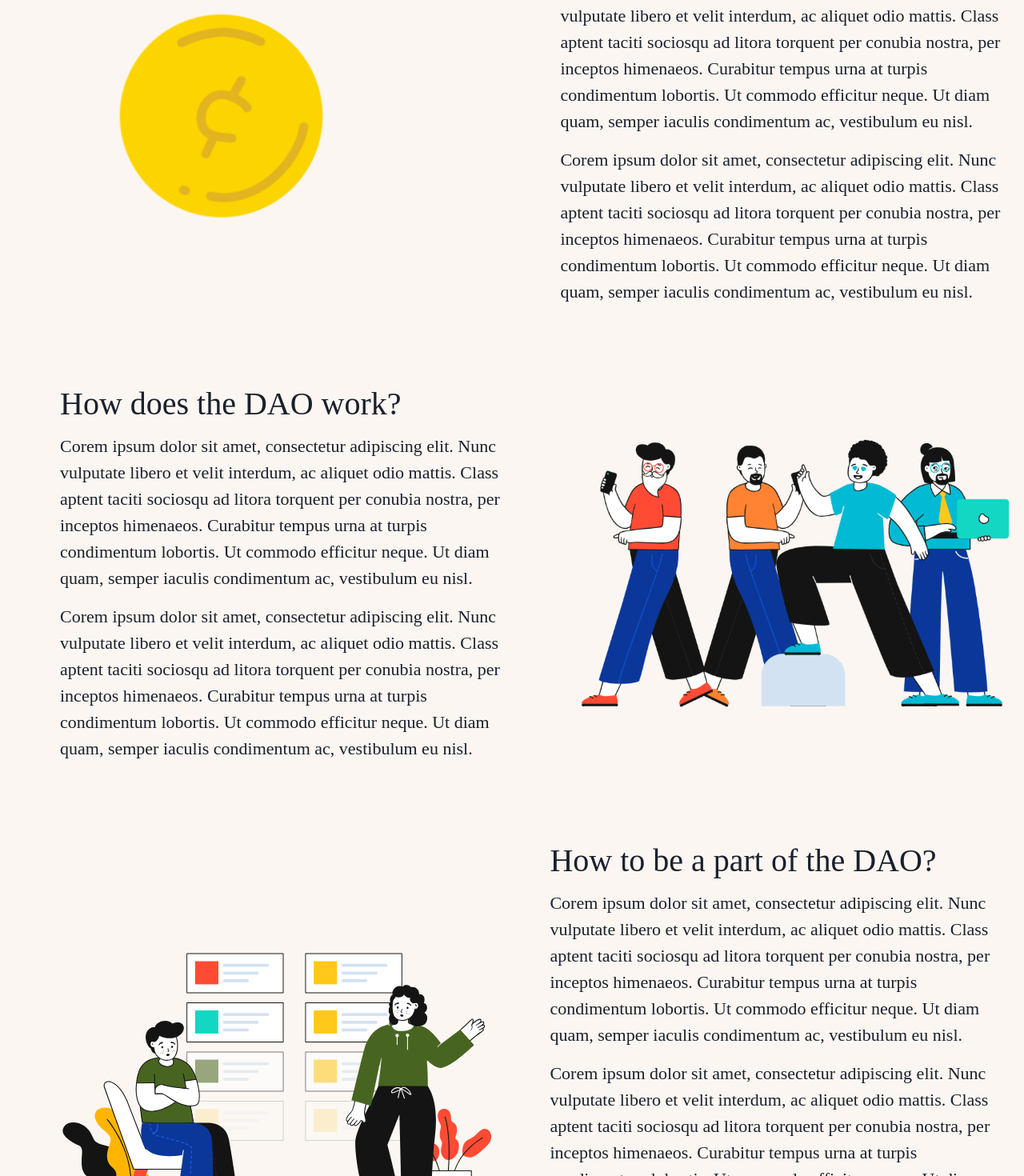
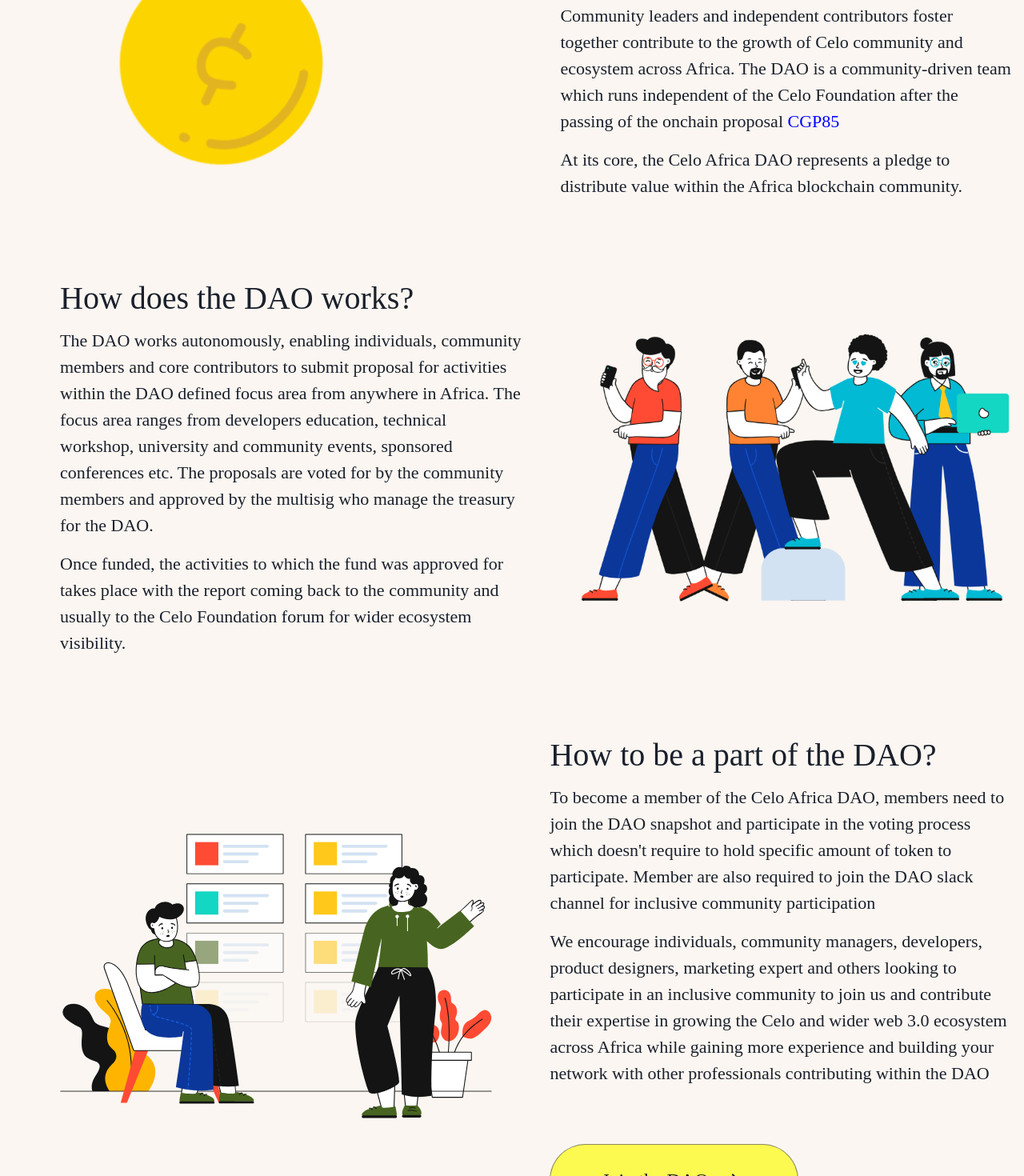
Before and after one commit to Mentor-Ntech/celo-africa-dao, a Next.js app: page / in a window 1280 px wide. Shown: the part 760-2230 px from the top of the page at 80% size. Built offline with nearby package versions, Linux system fonts and the light colour scheme.

Commit message:
content implemented .#40

```diff
--- a/components/About/About.js
+++ b/components/About/About.js
@@ -25,7 +25,14 @@
 const About = () => {
   return (
     <>
-      <Container as="section" maxW="auto" bg="#FBF6F1" pt="119px" pl={{md: "75px", base: "22px"}}>
+      <Container
+        as="section"
+        maxW="auto"
+        bg="#FBF6F1"
+        pt="119px"
+        pl={{ md: "75px", base: "22px" }}
+        id="about"
+      >
         <Flex columnGap="222px" alignItems="center" pb="100px">
           <ChakraBox
             animate={{
@@ -44,64 +51,71 @@
             <Image src={Coin} />
           </ChakraBox>
 
-        <Box as="div" width={{ base: "700px", "2xl": "100%" }} >
-          <Heading as="h2"
-            fontSize={{md: "40px", base: "22px"}}
-            fontWeight={{md: "700px", base: "700px"}}
+          <Box as="div" width={{ base: "700px", "2xl": "100%" }}>
+            <Heading
+              as="h2"
+              fontSize={{ md: "40px", base: "22px" }}
+              fontWeight={{ md: "700px", base: "700px" }}
               fontFamily="PT Serif"
               mb="12px"
-
             >
               What is Celo Africa DAO?
             </Heading>
 
-          <Text fontSize={{md: "22px", base: "18px"}} fontFamily="Sofia Sans" fontWeight="200px" mb="15px">
-            Corem ipsum dolor sit amet, consectetur adipiscing elit. Nunc
-            vulputate libero et velit interdum, ac aliquet odio mattis. Class
-            aptent taciti sociosqu ad litora torquent per conubia nostra, per
-            inceptos himenaeos. Curabitur tempus urna at turpis condimentum
-            lobortis. Ut commodo efficitur neque. Ut diam quam, semper iaculis
-            condimentum ac, vestibulum eu nisl.
+            <Text
+              fontSize={{ md: "22px", base: "18px" }}
+              fontFamily="Sofia Sans"
+              fontWeight="200px"
+              mb="15px"
+            >
+              Celo Africa DAO is a community of Developers, Designers, Community leaders and independent
+              contributors foster together contribute to the growth of Celo community and ecosystem across
+              Africa. The DAO is a community-driven team which runs independent of the Celo Foundation after the
+              passing of the onchain proposal <Link className="proposal" href="https://celo.stake.id/#/proposal/85 " target="_blank">CGP85</Link>
             </Text>
 
-          <Text fontSize={{md: "22px", base: "18px"}} fontFamily="Sofia Sans" fontWeight="200px">
-            Corem ipsum dolor sit amet, consectetur adipiscing elit. Nunc
-            vulputate libero et velit interdum, ac aliquet odio mattis. Class
-            aptent taciti sociosqu ad litora torquent per conubia nostra, per
-            inceptos himenaeos. Curabitur tempus urna at turpis condimentum
-            lobortis. Ut commodo efficitur neque. Ut diam quam, semper iaculis
-            condimentum ac, vestibulum eu nisl.
+            <Text
+              fontSize={{ md: "22px", base: "18px" }}
+              fontFamily="Sofia Sans"
+              fontWeight="200px"
+            >
+              At its core, the Celo Africa DAO represents a pledge to distribute value within
+              the Africa blockchain community.
             </Text>
           </Box>
         </Flex>
 
         <Flex columnGap="72px" alignItems="center" pb="100px">
-        <Box as="div" width={{ base: "700px", "2xl": "100%" }} >
-          <Heading as="h2"
-            fontSize={{md: "40px", base: "22px"}}
-            fontWeight={{md: "700px", base: "700px"}}
+          <Box as="div" width={{ base: "700px", "2xl": "100%" }}>
+            <Heading
+              as="h2"
+              fontSize={{ md: "40px", base: "22px" }}
+              fontWeight={{ md: "700px", base: "700px" }}
               fontFamily="PT Serif"
               mb="12px"
-
             >
-            How does the DAO work?
+              How does the DAO works?
             </Heading>
 
-          <Text fontSize={{md: "22px", base: "18px"}} fontFamily="Sofia Sans" fontWeight="200px" mb="15px">
-            Corem ipsum dolor sit amet, consectetur adipiscing elit. Nunc
-            vulputate libero et velit interdum, ac aliquet odio mattis. Class
-            aptent taciti sociosqu ad litora torquent per conubia nostra, per
-            inceptos himenaeos. Curabitur tempus urna at turpis condimentum
-            lobortis. Ut commodo efficitur neque. Ut diam quam, semper iaculis
-            condimentum ac, vestibulum eu nisl.
+            <Text
+              fontSize={{ md: "22px", base: "18px" }}
+              fontFamily="Sofia Sans"
+              fontWeight="200px"
+              mb="15px"
+            >
+              The DAO works autonomously, enabling individuals, community members and core contributors
+              to submit proposal for activities within the DAO defined focus area from anywhere in Africa.
+              The focus area ranges from developers education, technical workshop, university and community events,
+              sponsored conferences etc. The proposals are voted for by the community members and approved by the multisig
+              who manage the treasury for the DAO.
             </Text>
-          <Text fontSize={{md: "22px", base: "18px"}} fontFamily="Sofia Sans" fontWeight="200px">
-            Corem ipsum dolor sit amet, consectetur adipiscing elit. Nunc
-            vulputate libero et velit interdum, ac aliquet odio mattis. Class
-            aptent taciti sociosqu ad litora torquent per conubia nostra, per
-            inceptos himenaeos. Curabitur tempus urna at turpis condimentum
-            lobortis. Ut commodo efficitur neque. Ut diam quam, semper iaculis
-            condimentum ac, vestibulum eu nisl.
+            <Text
+              fontSize={{ md: "22px", base: "18px" }}
+              fontFamily="Sofia Sans"
+              fontWeight="200px"
+            >
+              Once funded, the activities to which the fund was approved for takes place with the report coming back
+              to the community and usually to the Celo Foundation forum for wider ecosystem visibility.
             </Text>
           </Box>
 
@@ -115,57 +129,60 @@
             <Image src={Feed} />
           </ChakraBox>
 
-        <Box as="div" width={{ base: "700px", "2xl": "100%" }} >
-          <Heading as="h2"
-            fontSize={{md: "40px", base: "22px"}}
-            fontWeight={{md: "700px", base: "700px"}}
+          <Box as="div" width={{ base: "700px", "2xl": "100%" }}>
+            <Heading
+              as="h2"
+              fontSize={{ md: "40px", base: "22px" }}
+              fontWeight={{ md: "700px", base: "700px" }}
               fontFamily="PT Serif"
               mb="12px"
-
             >
               How to be a part of the DAO?
-
             </Heading>
 
-          <Text fontSize={{md: "22px", base: "18px"}} fontFamily="Sofia Sans" fontWeight="200px" mb="15px">
-            Corem ipsum dolor sit amet, consectetur adipiscing elit. Nunc
-            vulputate libero et velit interdum, ac aliquet odio mattis. Class
-            aptent taciti sociosqu ad litora torquent per conubia nostra, per
-            inceptos himenaeos. Curabitur tempus urna at turpis condimentum
-            lobortis. Ut commodo efficitur neque. Ut diam quam, semper iaculis
-            condimentum ac, vestibulum eu nisl.
+            <Text
+              fontSize={{ md: "22px", base: "18px" }}
+              fontFamily="Sofia Sans"
+              fontWeight="200px"
+              mb="15px"
+            >
+              To become a member of the Celo Africa DAO, members need to join the DAO snapshot and participate in the voting process
+              which doesn't require to hold specific amount of token to participate. Member are also required to join
+              the DAO slack channel for inclusive community participation
             </Text>
-          <Text fontSize={{md: "22px", base: "18px"}} fontFamily="Sofia Sans" fontWeight="200px">
-            Corem ipsum dolor sit amet, consectetur adipiscing elit. Nunc
-            vulputate libero et velit interdum, ac aliquet odio mattis. Class
-            aptent taciti sociosqu ad litora torquent per conubia nostra, per
-            inceptos himenaeos. Curabitur tempus urna at turpis condimentum
-            lobortis. Ut commodo efficitur neque. Ut diam quam, semper iaculis
-            condimentum ac, vestibulum eu nisl.
+            <Text
+              fontSize={{ md: "22px", base: "18px" }}
+              fontFamily="Sofia Sans"
+              fontWeight="200px"
+            >
+              We encourage individuals, community managers, developers, product designers, marketing expert and others
+              looking to participate in an inclusive community to join us and
+              contribute their expertise in growing the Celo and wider web 3.0 ecosystem across Africa while gaining
+              more experience and building your network with other professionals contributing within the DAO
             </Text>
+
+            <Link href="https://join.slack.com/t/celoafricadao/shared_invite/zt-281hoym9f-lkz06ZlcroG7fZDffmjvCA" target="_blank">
             <Button
               rightIcon={<ArrowForwardIcon />}
               bg="#FCF951"
-            borderRadius={{lg: "60px", md: "60px", base: "60px"}}
-            width={{lg: "311px", md: "246px", base: "193px"}}
-            height={{lg: "90px", md: "48px", base: "48px"}}
+              borderRadius={{ lg: "60px", md: "60px", base: "60px" }}
+              width={{ lg: "311px", md: "246px", base: "193px" }}
+              height={{ lg: "90px", md: "48px", base: "48px" }}
               gap="10px"
               mt="72px"
               pl="10px"
               border="1px solid rgba(103, 103, 103, 0.75)"
-            fontSize={{lg: "24px", md: "18px", sm: "16px"}}
+              fontSize={{ lg: "24px", md: "18px", sm: "16px" }}
               fontFamily="Sofia Sans"
               fontWeight="400px"
               display="flex"
               justifyContent="center"
               alignItems="center"
             >
-            <Link href="/">Join the DAO</Link>
+              Join the DAO
             </Button>
+            </Link>
           </Box>
-
-
-
         </Flex>
         {/*
       <Flex columnGap="61px" alignItems="center">
@@ -218,9 +235,7 @@
         </Box>
       </Flex> */}
       </Container>
-
     </>
-
   );
 };
 
--- a/components/FAQS/Faqs.js
+++ b/components/FAQS/Faqs.js
@@ -15,25 +15,25 @@
     id: 1,
     question: "What controls the DAO?",
     answer:
-      "do eiusmod tempor incididunt ut labore et dolore magna aliqua.Ut enim ad minim veniam, quis nostrud exercitation ullamcolaboris nisi ut aliquip ex ea commodo consequat.",
+      "The DAO runs autonomously without a central control. The governance works that anyone is allowed to submit proposal but the multisig holders are in charge to review a proposal for the community to the vote on",
   },
   {
     id: 2,
     question: "How does the DAO work?",
     answer:
-      "do eiusmod tempor incididunt ut labore et dolore magna aliqua.Ut enim ad minim veniam, quis nostrud exercitation ullamcolaboris nisi ut aliquip ex ea commodo consequat.",
+      "The DAO works autonomously, enabling individuals, community members and core contributors to submit proposal for activities within the DAO defined focus area from anywhere in Africa. The focus area ranges from developers education, technical workshop, university and community events, sponsored conferences etc. The proposals are voted for by the community members and approved by the multisig who manage the treasury for the DAO.",
   },
   {
     id: 3,
     question: " How can i be part of the DAO?",
     answer:
-      "do eiusmod tempor incididunt ut labore et dolore magna aliqua.Ut enim ad minim veniam, quis nostrud exercitation ullamcolaboris nisi ut aliquip ex ea commodo consequat.",
+      "To become a member of the Celo Africa DAO, members need to join the DAO snapshot and participate in the voting process which doesn't require to hold specific amount of token to participate. Member are also required to join the DAO slack channel for inclusive community participation",
   },
   {
     id: 4,
     question: "When was the DAO created?",
     answer:
-      "do eiusmod tempor incididunt ut labore et dolore magna aliqua.Ut enim ad minim veniam, quis nostrud exercitation ullamcolaboris nisi ut aliquip ex ea commodo consequat.",
+      "The DAO proposal was passed in March 2023, following passing of the onchain proposal CGP85 https://celo.stake.id/#/proposal/85",
   },
 ];
 
@@ -41,11 +41,12 @@
   return (
     <>
       <Flex
-        as="faq"
+        as="div"
         bg="#fbf6f1"
         py="20px"
         px={{ base: "15px", sm: "80px", md: "120px", lg: "200px" }}
         flexDirection="column"
+        id="faqs"
       >
         <Heading
           as="h2"
--- a/components/FeaturedArticles/FeaturedArticles.js
+++ b/components/FeaturedArticles/FeaturedArticles.js
@@ -23,7 +23,7 @@
 
 const FeaturedArticles = () => {
   return (
-    <Container as="section" bg="#fbf6f1" maxWidth="auto" pt="60px" pb="120px">
+    <Container as="section" bg="#fbf6f1" maxWidth="auto" pt="60px" pb="120px" id="blogs">
       <Heading
         as="h2"
         textAlign="center"
@@ -31,6 +31,7 @@
         fontSize="40px"
         fontWeight="700"
         mb="20"
+
       >
         Featured Articles
       </Heading>
@@ -182,7 +183,7 @@
               justifyContent="center"
               alignItems="center"
             >
-              <Link href="/">See More</Link>
+              <Link href="https://celoafricadao.hashnode.dev/">See More</Link>
             </Box>
           </TabPanel>
 
--- a/components/Team/Team.js
+++ b/components/Team/Team.js
@@ -75,6 +75,7 @@
       pt={{ base: "62px", lg: "72px" }}
       pb="139px"
       color="#F7F7F7"
+      id="team"
     >
       <Box textAlign="center" fontFamily="PT Serif">
         <Heading
--- a/components/VisionMission/VisionMission.js
+++ b/components/VisionMission/VisionMission.js
@@ -35,12 +35,9 @@
           </Heading>
 
           <Text fontSize="24px" color="#fff" fontFamily="sofia-sans">
-            Corem ipsum dolor sit amet, consectetur adipiscing elit. Nunc
-            vulputate libero et velit interdum, ac aliquet odio mattis. Class
-            aptent taciti sociosqu ad litora torquent per conubia nostra, per
-            inceptos himenaeos. Curabitur tempus urna at turpis condimentum
-            lobortis. Ut commodo efficitur neque. Ut diam quam, semper iaculis
-            condimentum ac, vestibulum eu nisl.
+            The connectedness of individuals from different background working together to achieve the same
+            mission of a healthy ecosystem where everyone can thrive irrespective of their experience is the kind of community
+            we envisage to build in Celo Africa DAO.
           </Text>
 
           <Button
@@ -75,17 +72,18 @@
             </Heading>
 
             <Text fontSize="24px" color="#fff" fontFamily="Sofia Sans">
-              Corem ipsum dolor sit amet, consectetur adipiscing elit. Nunc
-              vulputate libero et velit interdum, ac aliquet odio mattis. Class
-              aptent taciti sociosqu ad litora torquent per conubia nostra, per
-              inceptos himenaeos. Curabitur tempus urna at turpis condimentum
-              lobortis. Ut commodo efficitur neque. Ut diam quam, semper iaculis
-              condimentum ac, vestibulum eu nisl.
+              The Celo Africa DAO is dedicated to supporting emerging Web3 developers,designers, community managers
+              and others in
+              building impactful real-world solutions that solves relevant problems within the community.
+              To achieve this, the DAO is organizing accelerator programs, developers workshops, community and university events,
+              offering tailored support, including resources, mentorship, and a
+              nurturing environment. These initiatives aim to foster success,
+              innovation, and contribute to the overall growth and impact of the
+              Celo ecosystem.
             </Text>
           </Box>
         </Box>
       </Container>
-
 
       {/* For Tablet */}
       <Container
@@ -108,7 +106,13 @@
             Our Vision
           </Heading>
 
-          <Text fontSize="22px" color="#fff" fontFamily="sofia-sans" mb="46px" mr="120px">
+          <Text
+            fontSize="22px"
+            color="#fff"
+            fontFamily="sofia-sans"
+            mb="46px"
+            mr="120px"
+          >
             Corem ipsum dolor sit amet, consectetur adipiscing elit. Nunc
             vulputate libero et velit interdum, ac aliquet odio mattis. Class
             aptent taciti sociosqu ad litora torquent per conubia nostra, per
@@ -134,14 +138,13 @@
             height="48px"
             mt="46px"
             borderRadius="60px"
-
           >
             <Link href="/">Read Whitepaper</Link>
           </Button>
         </Box>
 
         <Box as="div" id="mission2" mt="46px" mr="30px">
-          <Box as="div"  >
+          <Box as="div">
             <Heading
               as="h2"
               fontSize="28px"
@@ -153,7 +156,11 @@
               Our Mission
             </Heading>
 
-            <Text fontSize="24px" color="#fff" fontFamily="Sofia Sans" ml='128px'
+            <Text
+              fontSize="24px"
+              color="#fff"
+              fontFamily="Sofia Sans"
+              ml="128px"
             >
               Corem ipsum dolor sit amet, consectetur adipiscing elit. Nunc
               vulputate libero et velit interdum, ac aliquet odio mattis. Class
@@ -166,18 +173,15 @@
         </Box>
       </Container>
 
-
-
       {/* For Mobile */}
       <Container
         as="section"
         maxW="auto"
         pb="144px"
         pl="22px"
-        display={{base: "inline-block", sm: "none", lg: "none" }}
+        display={{ base: "inline-block", sm: "none", lg: "none" }}
         background="#1A0329"
       >
-
         <Box as="div">
           <Heading
             as="h2"
@@ -190,7 +194,7 @@
             Our Vision
           </Heading>
 
-          <Text fontSize="18px" color="#fff" fontFamily="sofia-sans" mb="46px" >
+          <Text fontSize="18px" color="#fff" fontFamily="sofia-sans" mb="46px">
             Corem ipsum dolor sit amet, consectetur adipiscing elit. Nunc
             vulputate libero et velit interdum, ac aliquet odio mattis. Class
             aptent taciti sociosqu ad litora torquent per conubia nostra, per
@@ -216,14 +220,13 @@
             height="48px"
             mt="46px"
             borderRadius="60px"
-
           >
             <Link href="/">Read Whitepaper</Link>
           </Button>
         </Box>
 
-        <Box as="div" id="mission3" mt="46px" mr="30px" >
-          <Box as="div"  >
+        <Box as="div" id="mission3" mt="46px" mr="30px">
+          <Box as="div">
             <Heading
               as="h2"
               fontSize="22px"
@@ -235,8 +238,7 @@
               Our Mission
             </Heading>
 
-            <Text fontSize="18px" color="#fff" fontFamily="Sofia Sans"
-            >
+            <Text fontSize="18px" color="#fff" fontFamily="Sofia Sans">
               Corem ipsum dolor sit amet, consectetur adipiscing elit. Nunc
               vulputate libero et velit interdum, ac aliquet odio mattis. Class
               aptent taciti sociosqu ad litora torquent per conubia nostra, per
--- a/styles/styles.css
+++ b/styles/styles.css
@@ -41,6 +41,14 @@
   font-family: sans-serif;
 }
 
+.proposal {
+  color: blue;
+}
+
+.proposal:hover {
+  text-decoration: underline;
+  color: black;
+}
 @media (max-width: 768px) {
   .container {
     width: 1100px;
```
Also changed, not shown: components/Footer/Footer.js (+7 -7 lines), components/Hero/Hero.js (+10 -5 lines), components/Navbar/Navbar.js (+6 -5 lines). Lines whose indentation alone changed are shown as unchanged.
